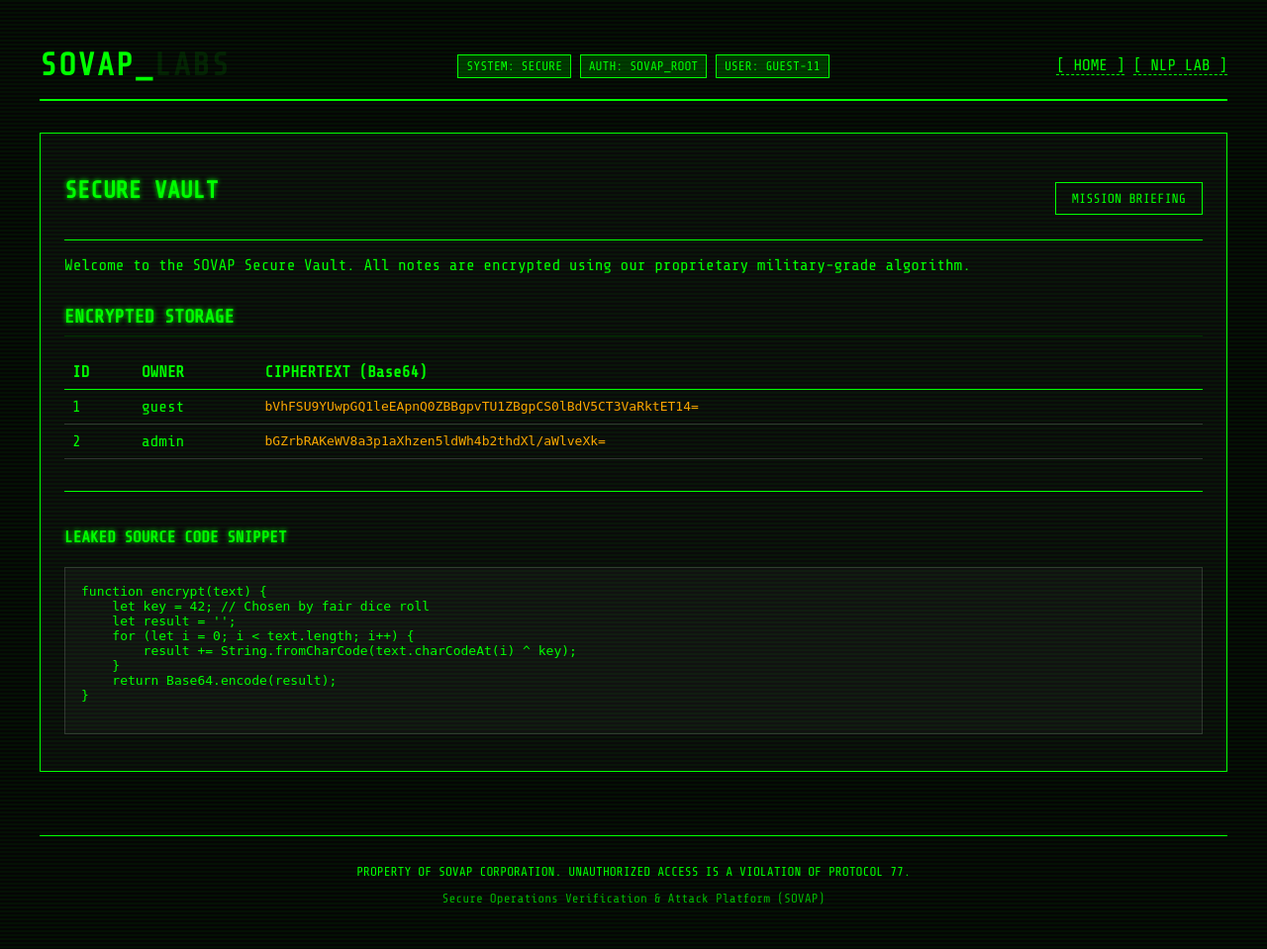
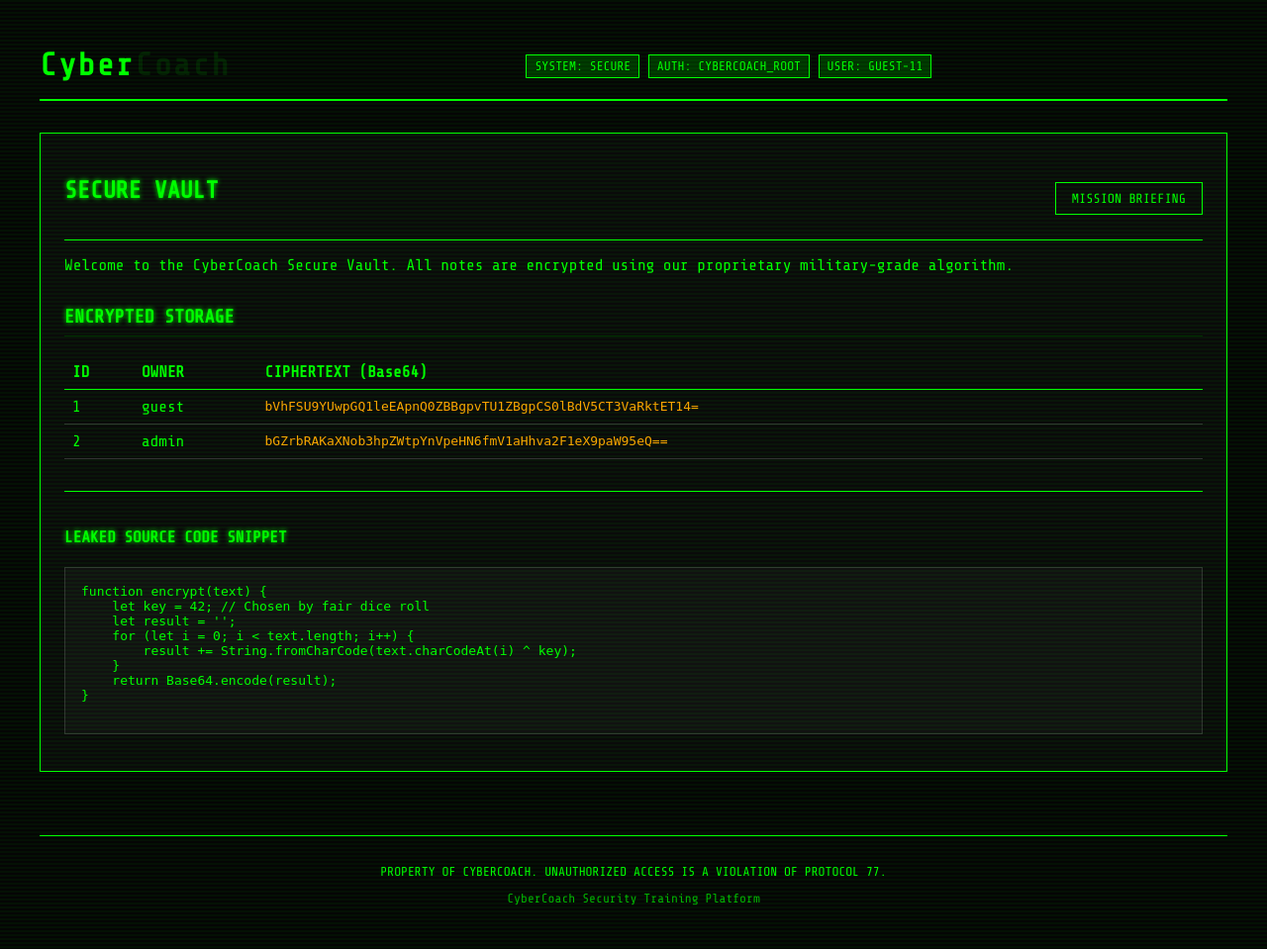
Before and after one commit to vnigoated/vulnarable_labs, a Node server app: page /lab/crypto in a window 1280 px wide. Shown: the whole page at 99% size. Run offline with Node 20, Linux system fonts and the light colour scheme; some libraries are stand-ins or nearby versions.

```diff
--- a/package.json
+++ b/package.json
@@ -1,7 +1,7 @@
 {
-  "name": "sovap-cyberlabs",
+  "name": "cybercoach",
   "version": "1.0.0",
-  "description": "Vulnerable Web App for SOVAP",
+  "description": "Vulnerable Web App for CyberCoach",
   "main": "server.js",
   "scripts": {
     "start": "node server.js",
--- a/routes/labs.js
+++ b/routes/labs.js
@@ -40,7 +40,7 @@ router.get('/access-control', (req, res) => {
     // Simulated DB lookup
     let profiles = {
         101: { name: "Guest User", role: "Basic", bio: "Just looking around.", secret: "Nothing to see here." },
-        102: { name: "SOVAP ADMIN", role: "SuperAdmin", bio: "The Owner.", secret: "FLAG: SOVAP_IDOR_MASTER_KEY" },
+        102: { name: "CYBERCOACH ADMIN", role: "SuperAdmin", bio: "The Owner.", secret: "FLAG: CYBERCOACH_IDOR_MASTER_KEY" },
         103: { name: "Employee 42", role: "User", bio: "Working hard.", secret: "My lunch is in the fridge." }
     };
 
@@ -74,7 +74,7 @@ router.get('/crypto', (req, res) => {
 
     const notes = [
         { id: 1, owner: 'guest', content: xorEncrypt("Grocery list: Milk, Eggs, hack_the_planet", SECRET_KEY) },
-        { id: 2, owner: 'admin', content: xorEncrypt("FLAG: SOVAP_CRYPTO_BREAK_SUCCESS", SECRET_KEY) }
+        { id: 2, owner: 'admin', content: xorEncrypt("FLAG: CYBERCOACH_CRYPTO_BREAK_SUCCESS", SECRET_KEY) }
     ];
 
     const manual = getManual('crypto');
--- a/server.js
+++ b/server.js
@@ -14,6 +14,22 @@ app.use(cookieParser());
 app.use(bodyParser.urlencoded({ extended: true }));
 app.use(bodyParser.json());
 
+// Middleware to restrict access to specific referrer
+app.use((req, res, next) => {
+    const allowedReferer = 'https://vois-cybercoach.vercel.app/';
+    const referer = req.get('Referer');
+    const host = req.get('host');
+
+    // Allow usage if:
+    // 1. It's coming from the allowed Vercel app
+    // 2. It's running locally (localhost) for development
+    if ((referer && referer.startsWith(allowedReferer)) || (host && host.includes('localhost'))) {
+        next();
+    } else {
+        res.status(403).send('Access Denied: This lab can only be accessed via https://vois-cybercoach.vercel.app/');
+    }
+});
+
 // Routes
 const indexRouter = require('./routes/index');
 const labsRouter = require('./routes/labs');
@@ -23,5 +39,5 @@ app.use('/lab', labsRouter);
 
 const PORT = process.env.PORT || 3000;
 app.listen(PORT, () => {
-    console.log(`SOVAP CyberLabs Server running on http://localhost:${PORT}`);
+    console.log(`CyberCoach Server running on http://localhost:${PORT}`);
 });
--- a/views/crypto.ejs
+++ b/views/crypto.ejs
@@ -5,7 +5,8 @@
         <button class="btn" onclick="showManual('Cryptographic Failures', `<%= manual %>`)">MISSION BRIEFING</button>
     </div>
 
-    <p>Welcome to the SOVAP Secure Vault. All notes are encrypted using our proprietary military-grade algorithm.</p>
+    <p>Welcome to the CyberCoach Secure Vault. All notes are encrypted using our proprietary military-grade algorithm.
+    </p>
 
     <div style="margin-top: 2rem;">
         <h3>ENCRYPTED STORAGE</h3>
--- a/views/insecure-design.ejs
+++ b/views/insecure-design.ejs
@@ -1,7 +1,7 @@
 <div class="card" style="max-width: 800px; margin: 0 auto;">
     <div
         style="display: flex; justify-content: space-between; align-items: center; border-bottom: 1px solid #0f0; padding-bottom: 1rem; margin-bottom: 1rem;">
-        <h2>SOVAP BLACK MARKET</h2>
+        <h2>CYBERCOACH BLACK MARKET</h2>
         <button class="btn" onclick="showManual('Insecure Design', `<%= manual %>`)">MISSION BRIEFING</button>
     </div>
 
@@ -52,7 +52,7 @@
                                 <h3>TRANSACTION APPROVED</h3>
                                 <p>FREE PURCHASE DETECTED.</p>
                                 <p>SHIPPING TO SECTOR-7.</p>
-                                <p>FLAG: SOVAP_FREE_LUNCH</p>
+                                <p>FLAG: CYBERCOACH_FREE_LUNCH</p>
                             </div>
                             <% } %>
         </div>
--- a/views/layout.ejs
+++ b/views/layout.ejs
@@ -5,7 +5,7 @@
     <meta charset="UTF-8">
     <meta name="viewport" content="width=device-width, initial-scale=1.0">
     <title>
-        <%= title %> | SOVAP CYBER LABS
+        <%= title %> | CyberCoach
     </title>
     <link rel="stylesheet" href="/css/style.css">
     <style>
@@ -17,16 +17,14 @@
     <div class="container">
         <header>
             <div class="brand">
-                SOVAP_<span>LABS</span>
+                Cyber<span>Coach</span>
             </div>
             <div class="status-panel">
                 <span class="status-badge">System: SECURE</span>
-                <span class="status-badge">Auth: SOVAP_ROOT</span>
+                <span class="status-badge">Auth: CYBERCOACH_ROOT</span>
                 <span class="status-badge">User: Guest-<%= Math.floor(Math.random() * 1000) %></span>
             </div>
             <nav>
-                <a href="/">[ HOME ]</a>
-                <a href="/lab/nlp">[ NLP LAB ]</a>
             </nav>
         </header>
 
@@ -36,8 +34,8 @@
 
         <footer
             style="margin-top: 4rem; border-top: 1px solid #0f0; padding-top: 1rem; text-align: center; font-size: 0.8rem;">
-            <p>PROPERTY OF SOVAP CORPORATION. UNAUTHORIZED ACCESS IS A VIOLATION OF PROTOCOL 77.</p>
-            <p class="text-dim">Secure Operations Verification & Attack Platform (SOVAP)</p>
+            <p>PROPERTY OF CYBERCOACH. UNAUTHORIZED ACCESS IS A VIOLATION OF PROTOCOL 77.</p>
+            <p class="text-dim">CyberCoach Security Training Platform</p>
         </footer>
     </div>
 
```
Also changed, not shown: docker-compose.yml (+4 -4 lines), 2 other files.
